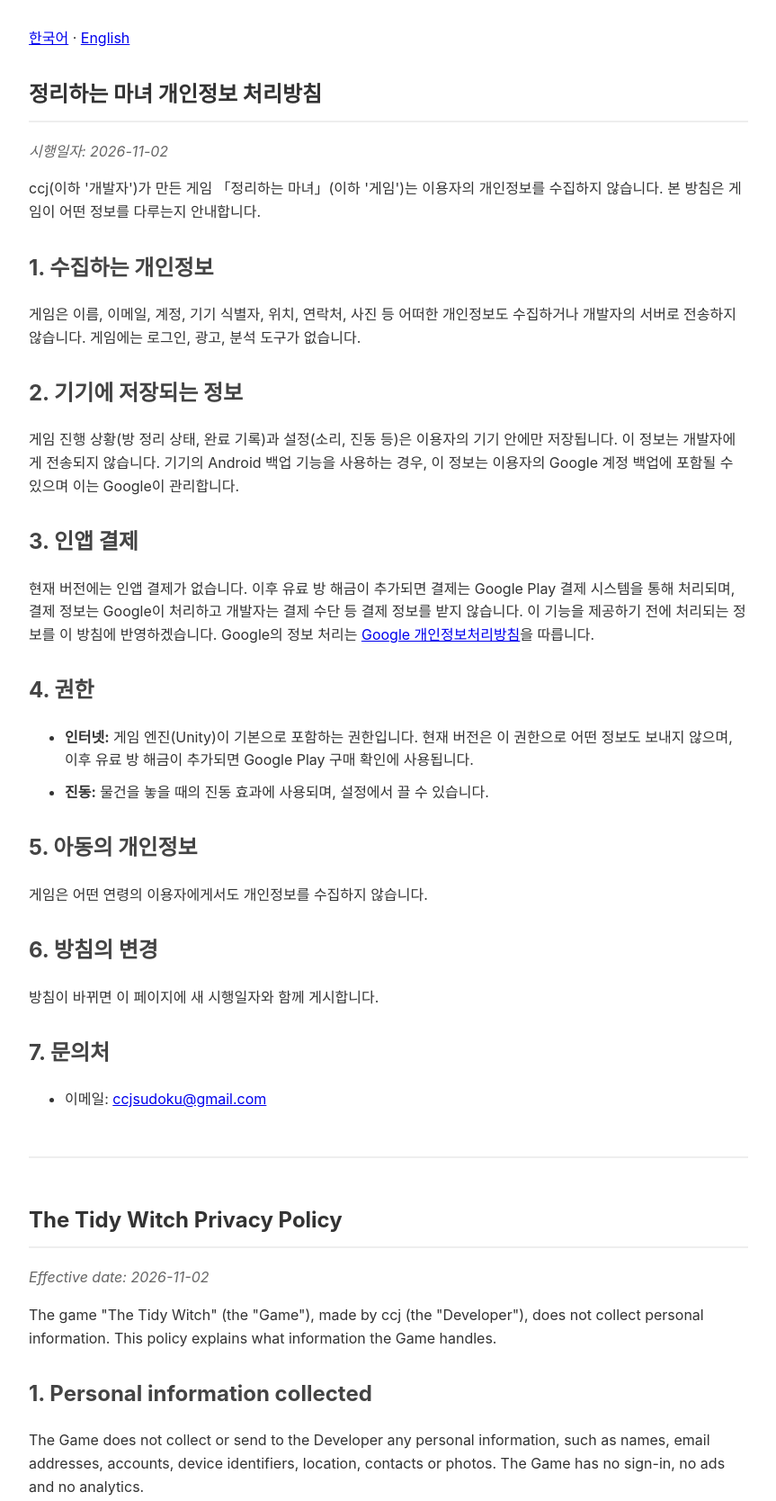
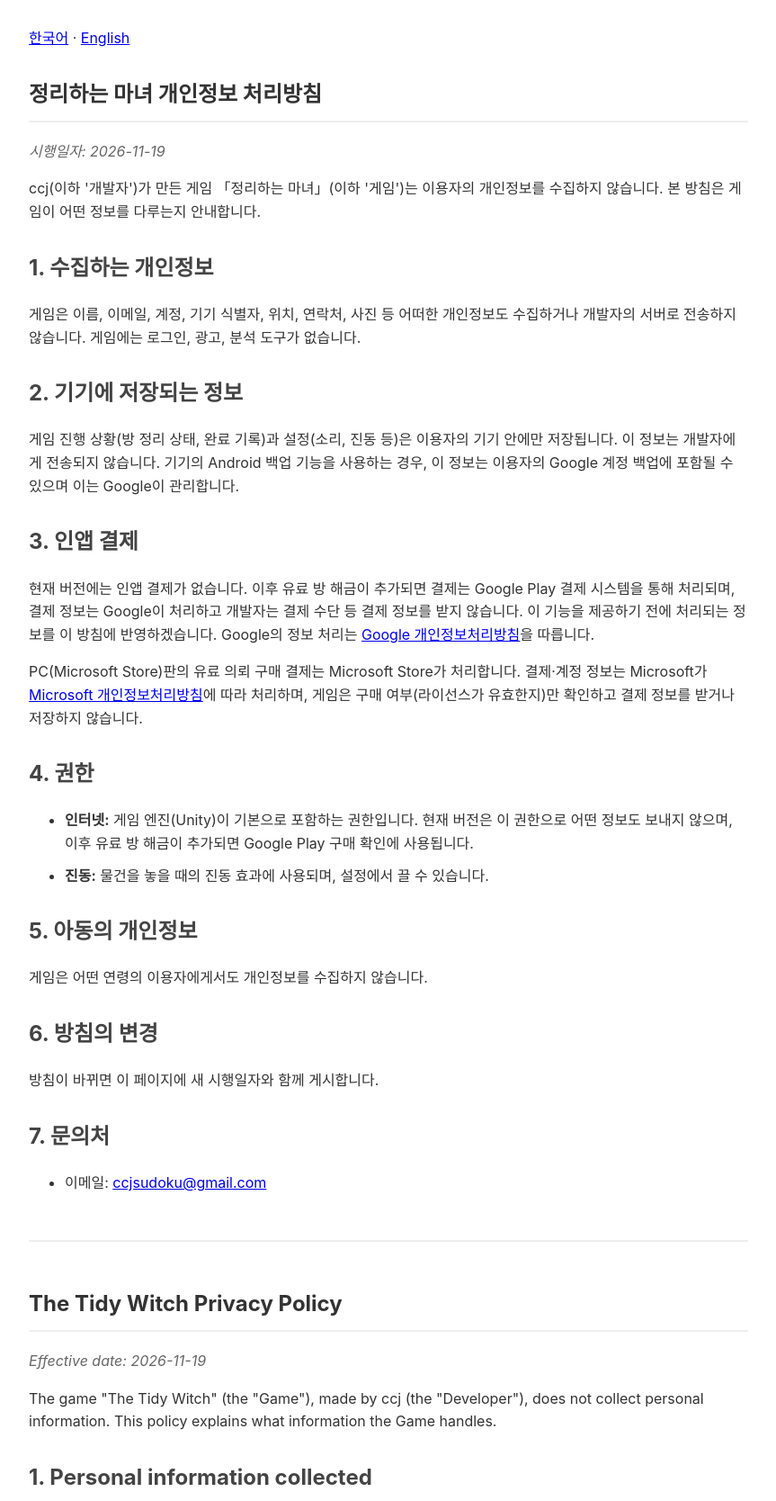
Before and after one commit to windload7-sys/ccj-policies, a plain HTML site: page tidywitch/privacy-policy.html in a window 1280 px wide. Shown: the top 1668 px of the page at 90% size, without its empty margins (208-1071 px from the left). Drawn offline with Linux system fonts and the light colour scheme.

Commit message:
Tidy Witch policy: Microsoft Store (PC) purchases are processed by Microsoft; the game only checks the license (effective 2026-11-19)
Co-Authored-By: Claude Opus 5.5 <noreply@anthropic.com>

```diff
--- a/tidywitch/privacy-policy.html
+++ b/tidywitch/privacy-policy.html
@@ -26,7 +26,7 @@
 
     <section id="ko">
     <h1>정리하는 마녀 개인정보 처리방침</h1>
-    <p class="date">시행일자: 2026-11-02</p>
+    <p class="date">시행일자: 2026-11-19</p>
 
     <p>ccj(이하 '개발자')가 만든 게임 「정리하는 마녀」(이하 '게임')는 이용자의 개인정보를 수집하지 않습니다. 본 방침은 게임이 어떤 정보를 다루는지 안내합니다.</p>
 
@@ -38,6 +38,7 @@
 
     <h2>3. 인앱 결제</h2>
     <p>현재 버전에는 인앱 결제가 없습니다. 이후 유료 방 해금이 추가되면 결제는 Google Play 결제 시스템을 통해 처리되며, 결제 정보는 Google이 처리하고 개발자는 결제 수단 등 결제 정보를 받지 않습니다. 이 기능을 제공하기 전에 처리되는 정보를 이 방침에 반영하겠습니다. Google의 정보 처리는 <a href="https://policies.google.com/privacy">Google 개인정보처리방침</a>을 따릅니다.</p>
+    <p>PC(Microsoft Store)판의 유료 의뢰 구매 결제는 Microsoft Store가 처리합니다. 결제·계정 정보는 Microsoft가 <a href="https://www.microsoft.com/privacy/privacystatement">Microsoft 개인정보처리방침</a>에 따라 처리하며, 게임은 구매 여부(라이선스가 유효한지)만 확인하고 결제 정보를 받거나 저장하지 않습니다.</p>
 
     <h2>4. 권한</h2>
     <ul>
@@ -61,7 +62,7 @@
 
     <section id="en" lang="en">
     <h1>The Tidy Witch Privacy Policy</h1>
-    <p class="date">Effective date: 2026-11-02</p>
+    <p class="date">Effective date: 2026-11-19</p>
 
     <p>The game "The Tidy Witch" (the "Game"), made by ccj (the "Developer"), does not collect personal information. This policy explains what information the Game handles.</p>
 
@@ -73,6 +74,7 @@
 
     <h2>3. In-app purchases</h2>
     <p>The current version has no in-app purchases. If paid room unlocks are added later, they will be processed by Google Play's billing system: Google handles the payment information, and the Developer does not receive your payment details. This policy will be updated to describe the information involved before that feature is offered. Google's handling of information follows the <a href="https://policies.google.com/privacy">Google Privacy Policy</a>.</p>
+    <p>On PC (Microsoft Store), payments for the paid requests are processed by the Microsoft Store. Microsoft handles payment and account information under the <a href="https://www.microsoft.com/privacy/privacystatement">Microsoft Privacy Statement</a>; the game only checks whether the purchase is owned (a valid license) and never receives or stores payment details.</p>
 
     <h2>4. Permissions</h2>
     <ul>
```
